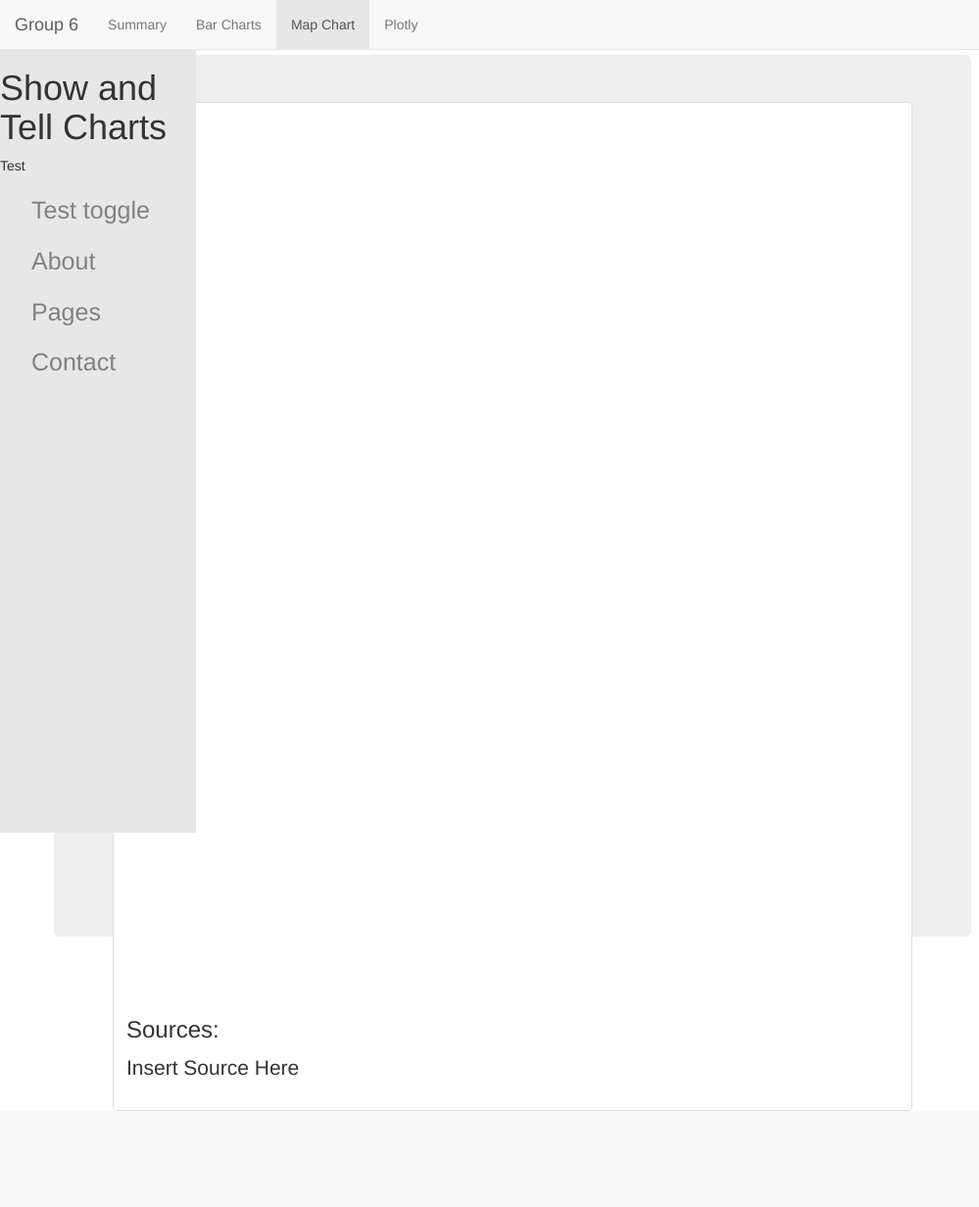
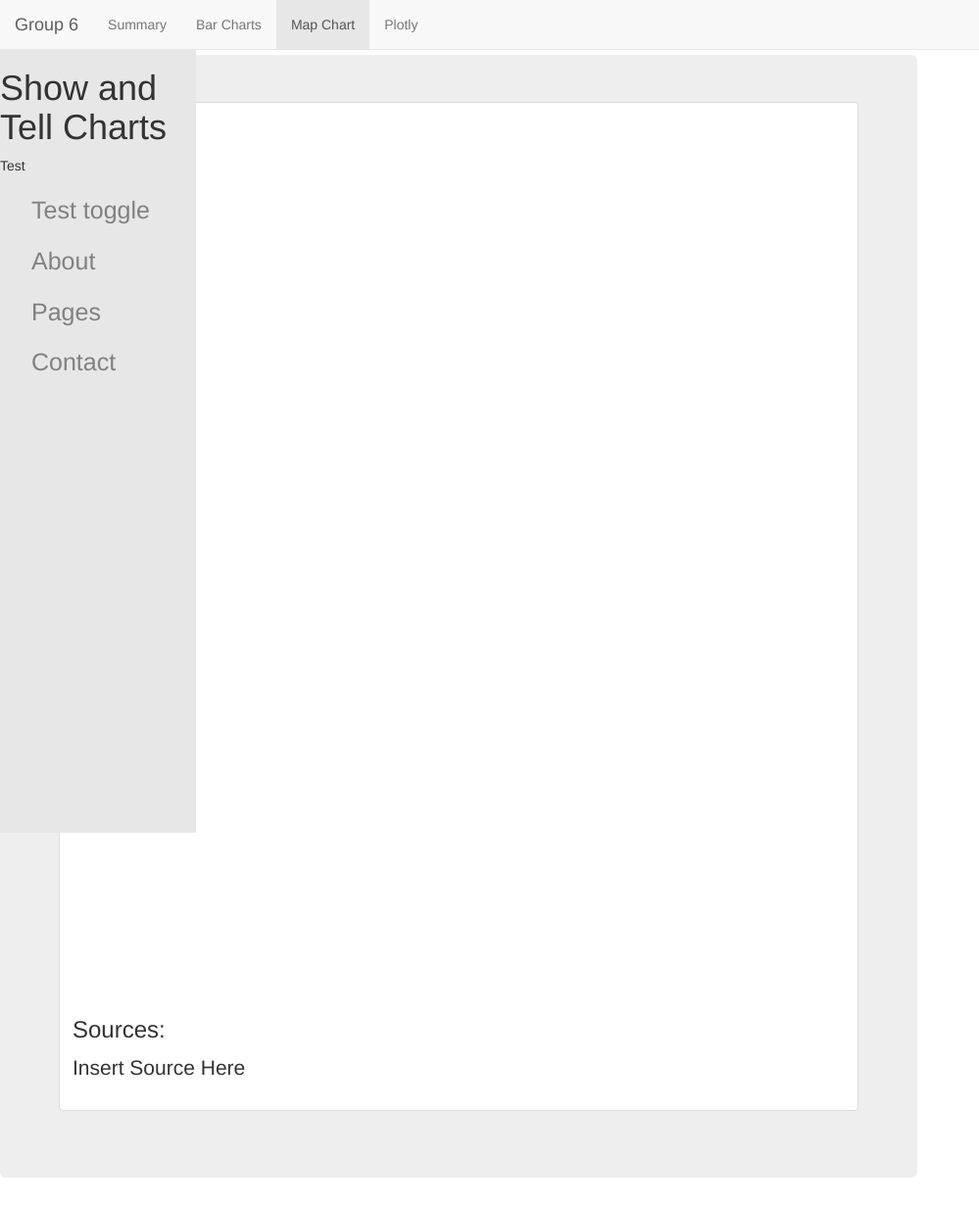
Before and after one commit to leetaylor7/DataBootCamp-Project-3, a Flask app: page /Map in a window 1280 px wide. Shown: the whole page at 98% size, without its empty margins (0-999 px from the left). Before the commit the page ends 1134 px from the top, so only its background shows below. Run offline with Flask 2, Linux system fonts and the light colour scheme; some libraries are stand-ins or nearby versions.

Commit message:
got the new apis

```diff
--- a/static/css/style.css
+++ b/static/css/style.css
@@ -9,12 +9,12 @@
 body,
 html {
   height: 900px;
-  /* width: 80%; */
+  width: 80%;
 }
 
 .jumbotron {
   width: 80%;
-  height: 900px
+  /* height: 900px */
 }
 
 .sidenav {
```
Also changed, not shown: p3.db.
